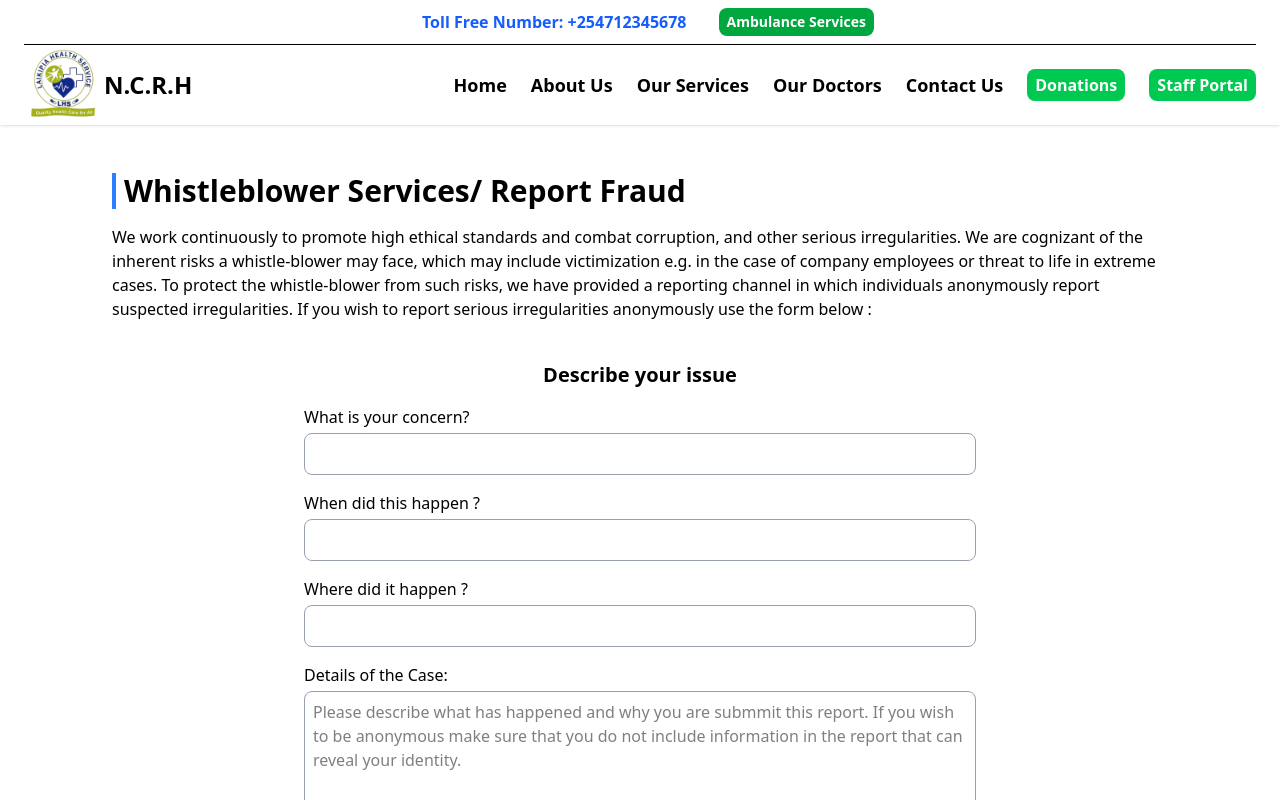
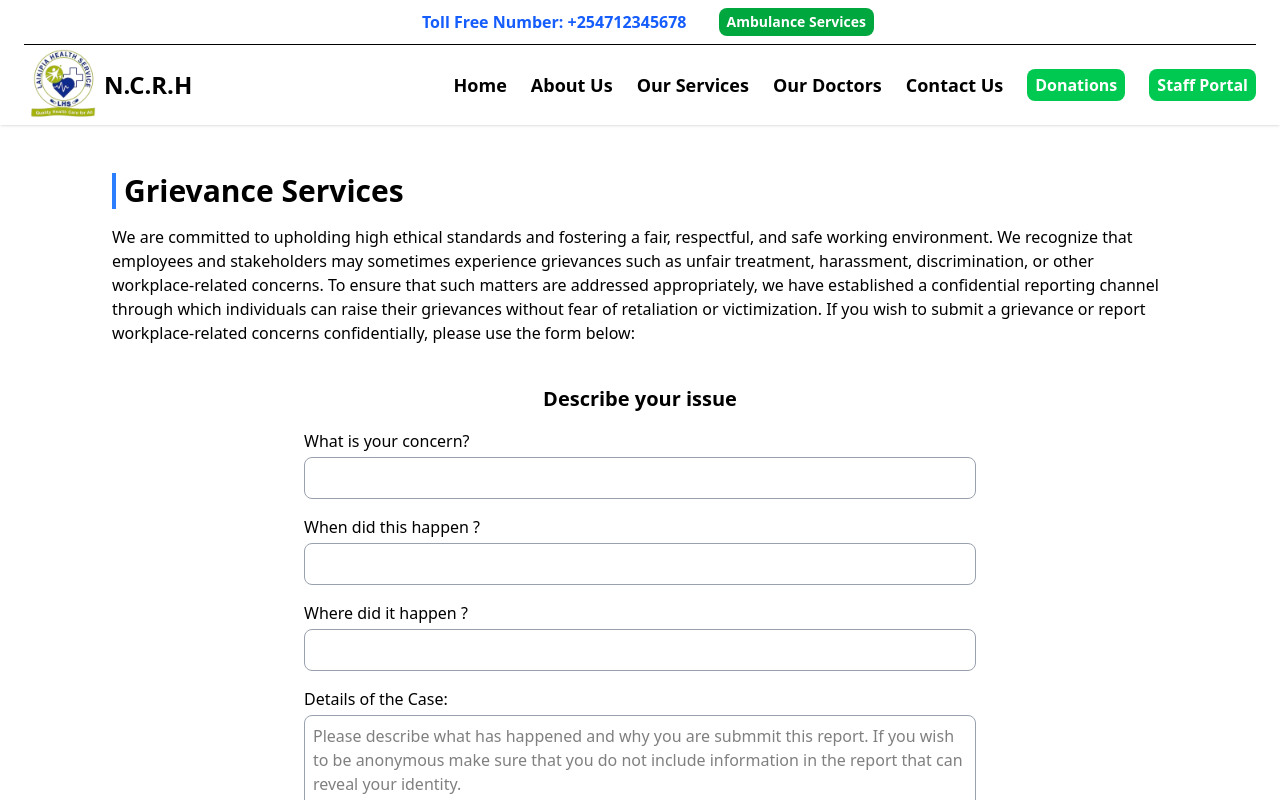
Before and after one commit to KirimiOnesmus/nyahururu_hospital, a React (Vite) app in the folder client/: page /report-fraud in a window 1280 px wide. Shown: the top 800 px of the page. Built offline with nearby package versions, Linux system fonts and the light colour scheme.

Commit message:
Changed the whistle blower section

```diff
--- a/client/src/pages/ReportFraud.jsx
+++ b/client/src/pages/ReportFraud.jsx
@@ -11,17 +11,19 @@ const ReportFraud = () => {
         </div>
         <div className="px-6 md:px-12 py-8 space-y-10 max-w-6xl mx-auto">
           <h2 className="text-3xl font-bold my-4 border-l-4 border-blue-500 px-2">
-            Whistleblower Services/ Report Fraud
+            Grievance Services
           </h2>
           <p>
-            We work continuously to promote high ethical standards and combat
-            corruption, and other serious irregularities. We are cognizant of
-            the inherent risks a whistle-blower may face, which may include
-            victimization e.g. in the case of company employees or threat to
-            life in extreme cases. To protect the whistle-blower from such
-            risks, we have provided a reporting channel in which individuals
-            anonymously report suspected irregularities. If you wish to report
-            serious irregularities anonymously use the form below :
+            We are committed to upholding high ethical standards and fostering a
+            fair, respectful, and safe working environment. We recognize that
+            employees and stakeholders may sometimes experience grievances such
+            as unfair treatment, harassment, discrimination, or other
+            workplace-related concerns. To ensure that such matters are
+            addressed appropriately, we have established a confidential
+            reporting channel through which individuals can raise their
+            grievances without fear of retaliation or victimization. If you wish
+            to submit a grievance or report workplace-related concerns
+            confidentially, please use the form below:
           </p>
           <div className="form max-w-2xl mx-auto w-full">
             <h3 className="text-xl font-bold mb-4 text-center">
```
